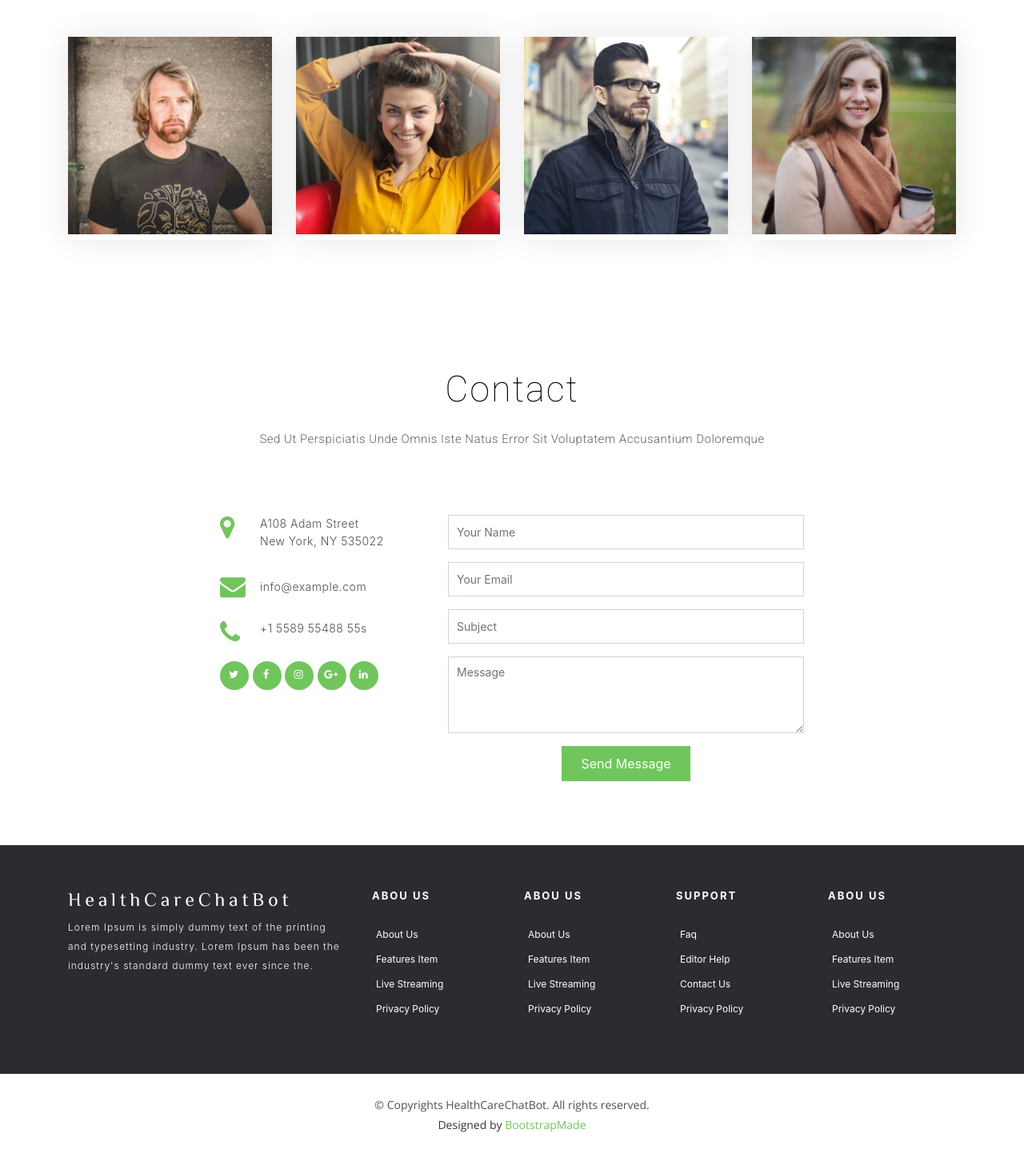
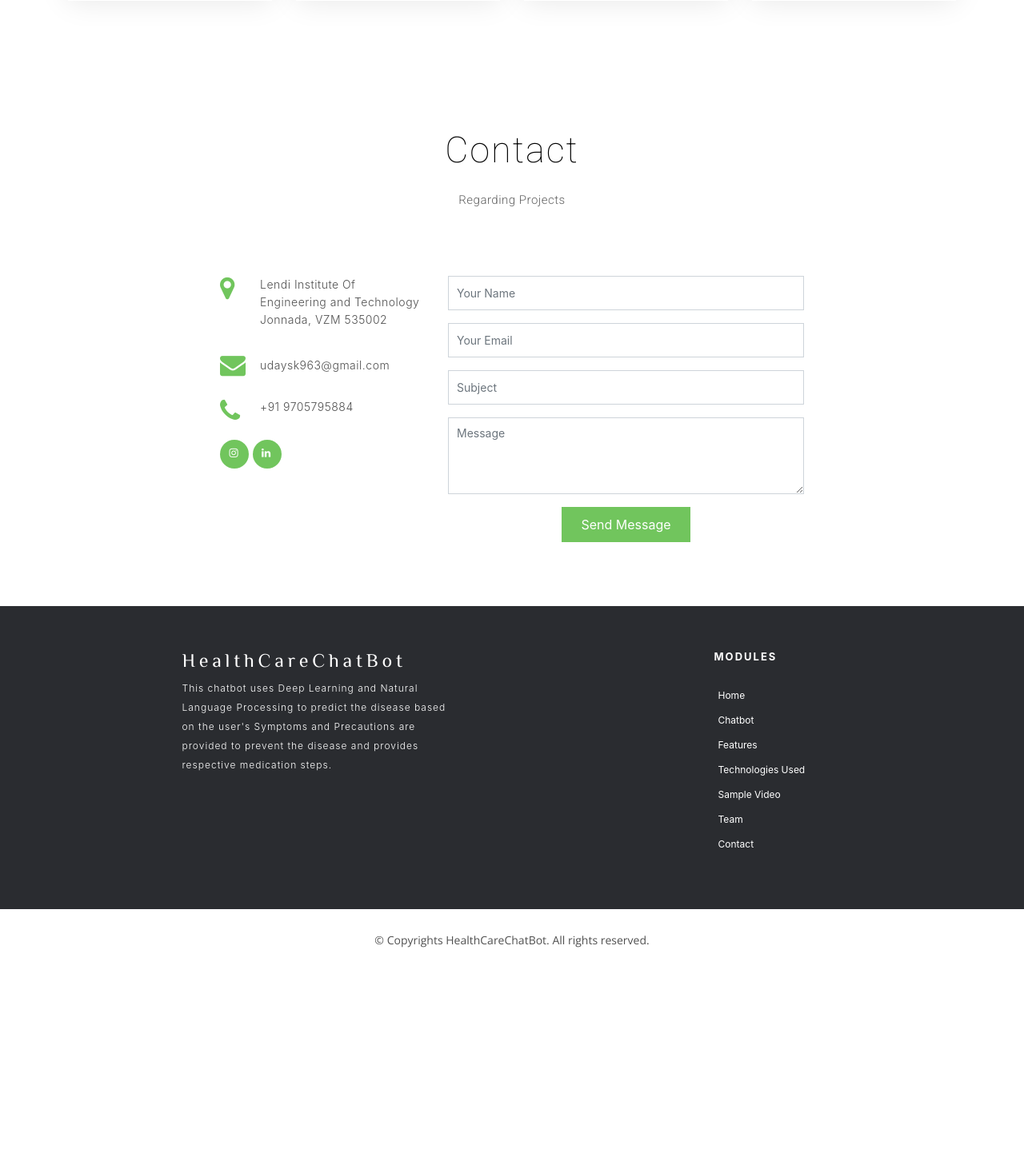
Before and after one commit to udaysk3/HealthCare-AI-ChatBot, a Django app: page / in a window 1280 px wide. Shown: the part 4056-5498 px from the top of the page at 80% size. After the commit the page ends 5241 px from the top, so only its background shows below. Run offline with Django 4.2, Linux system fonts and the light colour scheme; parts of the project's set-up code (start-up, migrations or seed data) failed here and were passed over; some libraries are stand-ins or nearby versions.

Commit message:
Modified Pages

```diff
--- a/getsymptoms/views.py
+++ b/getsymptoms/views.py
@@ -92,13 +92,12 @@ def getsymptoms(req):
         symptoms =  received_json_data['queryResult']['parameters']['symptoms']
         print(symptoms)
         l = []
-
         for symptom in symptoms:
             if '_' in symptom:
                 symptom = " ".join([i.capitalize() for i in symptom.split("_")])
                 print(symptom)
-            print(l)
-            l.append(symptom)
+            else:
+                l.append(" ".join([i.capitalize() for i in symptom.split()]))
         res = ','.join(l)
         print(res)
         # disease = predictDisease(res)
@@ -109,7 +108,8 @@ def getsymptoms(req):
                     {
                         "text": {
                             "text": [
-                            f"Hi {name}, You may be suffering with {predictDisease(res)['final_prediction']} You are adviced to take these medicines :"
+                            f"Hi {name}, You may be suffering with {predictDisease(res)['final_prediction']} You are adviced to take these medicines :\n \n",
+                            "Your health and well-being are important to me. If you're experiencing serious issues or pain, I highly recommend seeking medical attention from a doctor or hospital."
                             ]
                         }
                     }
--- a/healthcarechatbot/settings.py
+++ b/healthcarechatbot/settings.py
@@ -25,7 +25,7 @@ SECRET_KEY = 'django-insecure-xk3nbrua()v(n$uo%uwk+q(&rm!=f3un+2j2*_91n15kzov1-x
 # SECURITY WARNING: don't run with debug turned on in production!
 DEBUG = True
 
-ALLOWED_HOSTS = ['c5cb-2409-4070-2bbb-367a-834-672-77af-111f.ngrok-free.app','127.0.0.1']
+ALLOWED_HOSTS = ['e30c-103-162-189-221.ngrok-free.app','127.0.0.1']
 
 
 # Application definition
--- a/static/css/style.css
+++ b/static/css/style.css
@@ -287,6 +287,7 @@ span {
   text-decoration: none;
   transition: 0.3s;
 }
+
 
 @media (max-width: 575px) {
   #hero .btns a {
@@ -727,7 +728,6 @@ body.mobile-nav-active #mobile-nav-toggle i {
   background: url(../img/video-bg.jpg) center center;
   background-repeat: no-repeat;
   background-size: cover;
-  height: 400px;
   overflow: hidden;
 }
 
@@ -1143,11 +1143,14 @@ body.mobile-nav-active #mobile-nav-toggle i {
 }
 
 @media (max-width: 575px) {
-  #newsletter .form-control {
-    margin-bottom: 30px;
-    width: 100%;
+  .section-title h2{
+    font-size: 20px;
   }
 }
+
+
+
+
 
 #newsletter .form-control:focus {
   border-color: #71c55d;
@@ -1163,6 +1166,7 @@ body.mobile-nav-active #mobile-nav-toggle i {
   width: 30%;
   transition: 0.3s;
 }
+
 
 @media (max-width: 575px) {
   #newsletter .btn {
@@ -1306,13 +1310,17 @@ body.mobile-nav-active #mobile-nav-toggle i {
   background: #92d283;
 }
 
+
 /*--------------------------------------------------------------
 # Footer
 --------------------------------------------------------------*/
 .footer {
   background: #2a2c30;
   padding-top: 50px;
+
 }
+
+
 
 .footer .footer-logo .navbar-brand {
   color: #fff;
@@ -1366,3 +1374,10 @@ body.mobile-nav-active #mobile-nav-toggle i {
   letter-spacing: 0;
   color: #71c55d;
 }
+
+.footer .container .row{
+
+    display: flex;
+    justify-content: space-around;
+
+}
--- a/templates/getsymptoms/index.html
+++ b/templates/getsymptoms/index.html
@@ -51,21 +51,14 @@
       <nav id="nav-menu-container">
         <ul class="nav-menu">
           <li class="menu-active"><a href="#hero">Home</a></li>
-          <li><a href="#about-us">About</a></li>
-          <li><a href="#features">Features</a></li>
-          <li><a href="#screenshots">Screenshots</a></li>
-          <li><a href="#team">Team</a></li>
-          <li><a href="#pricing">Pricing</a></li>
-          <li class="menu-has-children"><a href="">Drop Down</a>
-            <ul>
-              <li><a href="#">Drop Down 1</a></li>
-              <li><a href="#">Drop Down 3</a></li>
-              <li><a href="#">Drop Down 4</a></li>
-              <li><a href="#">Drop Down 5</a></li>
-            </ul>
-          </li>
-          <li><a href="#blog">Blog</a></li>
-          <li><a href="#contact">Contact</a></li>
+          <li><a href="#bot">Chatbot</a></li>
+      <li><a href="#features">Features</a></li>
+      <li><a href="#technologies">Technologies Used</a></li>
+      <li><a href="#video">Sample Video</a></li>
+      <li><a href="#team">Team</a></li>
+
+      <li><a href="#contact">Contact</a></li>
+
         </ul>
       </nav><!-- #nav-menu-container -->
     </div>
@@ -104,7 +97,7 @@
       </div>
     </div>
 
-    <div class="container bot">
+    <div class="container bot" id="bot">
       <div class="row">
 
         {% comment %} here comes our chatbot {% endcomment %}
@@ -158,7 +151,7 @@
           <div class="feature-block">
             <img src="https://www.pngitem.com/pimgs/m/401-4019670_machine-learning-model-png-transparent-png.png" alt="img" class="img-fluid">
             <h4>Trained ML Model</h4>
-            <p>This is an AI Model which learns from the user's input and upgrades day by dya</p>
+            <p>This is an AI Model which learns from the user's input and upgrades day by day</p>
           </div>
         </div>
 
@@ -184,7 +177,7 @@
   </section>
 
 
-  <section id="features" class="padd-section text-center wow fadeInUp">
+  <section id="technologies" class="padd-section text-center wow fadeInUp">
 
     <div class="container">
       <div class="section-title text-center">
@@ -237,7 +230,7 @@
   <!--==========================
     Video Section
   ============================-->
-  <div class="section-title text-center">
+  <div class="section-title text-center" id="video">
     <h2>Sample Video</h2>
     <p class="separator">Now, its your turn... </p>
   </div>
@@ -280,8 +273,8 @@
                 <li><a href="#"><i class="fa fa-twitter"></i></a></li>
                 <li><a href="#"><i class="fa fa-linkedin"></i></a></li>
               </ul>
-              <span>manager</span>
-              <h4>Kimberly Tran</h4>
+              <span>Developer</span>
+              <h4>B.Udaysantoshkumar</h4>
             </div>
           </div>
         </div>
@@ -295,8 +288,8 @@
                 <li><a href="#"><i class="fa fa-twitter"></i></a></li>
                 <li><a href="#"><i class="fa fa-linkedin"></i></a></li>
               </ul>
-              <span>manager</span>
-              <h4>Kimberly Tran</h4>
+              <span>ML Model Trainer</span>
+              <h4>Dhanunjaya rao</h4>
             </div>
           </div>
         </div>
@@ -310,8 +303,8 @@
                 <li><a href="#"><i class="fa fa-twitter"></i></a></li>
                 <li><a href="#"><i class="fa fa-linkedin"></i></a></li>
               </ul>
-              <span>manager</span>
-              <h4>Kimberly Tran</h4>
+              <span>Machine Learning Expert</span>
+              <h4>Pradeep Behara</h4>
             </div>
           </div>
         </div>
@@ -325,8 +318,8 @@
                 <li><a href="#"><i class="fa fa-twitter"></i></a></li>
                 <li><a href="#"><i class="fa fa-linkedin"></i></a></li>
               </ul>
-              <span>manager</span>
-              <h4>Kimberly Tran</h4>
+              <span>Developer</span>
+              <h4>Hemanth Kumar</h4>
             </div>
           </div>
         </div>
@@ -347,7 +340,7 @@
     <div class="container">
       <div class="section-title text-center">
         <h2>Contact</h2>
-        <p class="separator">Sed ut perspiciatis unde omnis iste natus error sit voluptatem accusantium doloremque</p>
+        <p class="separator">Regarding projects</p>
       </div>
     </div>
 
@@ -359,25 +352,22 @@
           <div class="info">
             <div>
               <i class="fa fa-map-marker"></i>
-              <p>A108 Adam Street<br>New York, NY 535022</p>
+              <p>Lendi Institute Of Engineering and Technology<br>Jonnada, VZM 535002</p>
             </div>
 
             <div class="email">
               <i class="fa fa-envelope"></i>
-              <p>info@example.com</p>
+              <p>udaysk963@gmail.com</p>
             </div>
 
             <div>
               <i class="fa fa-phone"></i>
-              <p>+1 5589 55488 55s</p>
+              <p>+91 9705795884</p>
             </div>
           </div>
 
           <div class="social-links">
-            <a href="#" class="twitter"><i class="fa fa-twitter"></i></a>
-            <a href="#" class="facebook"><i class="fa fa-facebook"></i></a>
-            <a href="#" class="instagram"><i class="fa fa-instagram"></i></a>
-            <a href="#" class="google-plus"><i class="fa fa-google-plus"></i></a>
+            <a href="https://www.instagram.com/geeksforgeeks_liet/" class="instagram"><i class="fa fa-instagram"></i></a>
             <a href="#" class="linkedin"><i class="fa fa-linkedin"></i></a>
           </div>
 
@@ -387,7 +377,7 @@
           <div class="form">
             <div id="sendmessage">Your message has been sent. Thank you!</div>
             <div id="errormessage"></div>
-            <form action="" method="post" role="form" class="contactForm">
+            <form action="mailto:burluudaysantoshkumar3@gmail.com" method="post" role="form" class="contactForm">
               <div class="form-group">
                 <input type="text" name="name" class="form-control" id="name" placeholder="Your Name" data-rule="minlen:4" data-msg="Please enter at least 4 chars" />
                 <div class="validation"></div>
@@ -423,66 +413,30 @@
           <div class="footer-logo">
 
             <a class="navbar-brand" href="#">HealthCareChatBot</a>
-            <p>Lorem Ipsum is simply dummy text of the printing and typesetting industry. Lorem Ipsum has been the industry's standard dummy text ever since the.</p>
+            <p>This chatbot uses Deep Learning and Natural Language Processing to predict the disease based on the user's Symptoms and Precautions are provided to prevent the disease and provides respective medication steps.</p>
 
           </div>
         </div>
 
-        <div class="col-sm-6 col-md-3 col-lg-2">
-          <div class="list-menu">
 
-            <h4>Abou Us</h4>
 
-            <ul class="list-unstyled">
-              <li><a href="#">About us</a></li>
-              <li><a href="#">Features item</a></li>
-              <li><a href="#">Live streaming</a></li>
-              <li><a href="#">Privacy Policy</a></li>
-            </ul>
 
-          </div>
-        </div>
 
         <div class="col-sm-6 col-md-3 col-lg-2">
           <div class="list-menu">
 
-            <h4>Abou Us</h4>
+            <h4>Modules</h4>
 
             <ul class="list-unstyled">
-              <li><a href="#">About us</a></li>
-              <li><a href="#">Features item</a></li>
-              <li><a href="#">Live streaming</a></li>
-              <li><a href="#">Privacy Policy</a></li>
-            </ul>
+              <li class="menu-active"><a href="#hero">Home</a></li>
+              <li><a href="#bot">Chatbot</a></li>
+          <li><a href="#features">Features</a></li>
+          <li><a href="#technologies">Technologies Used</a></li>
+          <li><a href="#video">Sample Video</a></li>
+          <li><a href="#team">Team</a></li>
 
-          </div>
-        </div>
+          <li><a href="#contact">Contact</a></li>
 
-        <div class="col-sm-6 col-md-3 col-lg-2">
-          <div class="list-menu">
-
-            <h4>Support</h4>
-
-            <ul class="list-unstyled">
-              <li><a href="#">faq</a></li>
-              <li><a href="#">Editor help</a></li>
-              <li><a href="#">Contact us</a></li>
-              <li><a href="#">Privacy Policy</a></li>
-            </ul>
-
-          </div>
-        </div>
-
-        <div class="col-sm-6 col-md-3 col-lg-2">
-          <div class="list-menu">
-
-            <h4>Abou Us</h4>
-
-            <ul class="list-unstyled">
-              <li><a href="#">About us</a></li>
-              <li><a href="#">Features item</a></li>
-              <li><a href="#">Live streaming</a></li>
-              <li><a href="#">Privacy Policy</a></li>
             </ul>
 
           </div>
@@ -501,7 +455,6 @@
             Licensing information: https://bootstrapmade.com/license/
             Purchase the pro version with working PHP/AJAX contact form: https://bootstrapmade.com/buy/?theme=HealthCareChatBot
           -->
-          Designed by <a href="https://bootstrapmade.com/">BootstrapMade</a>
         </div>
       </div>
     </div>
```
Also changed, not shown: 1 other file.
